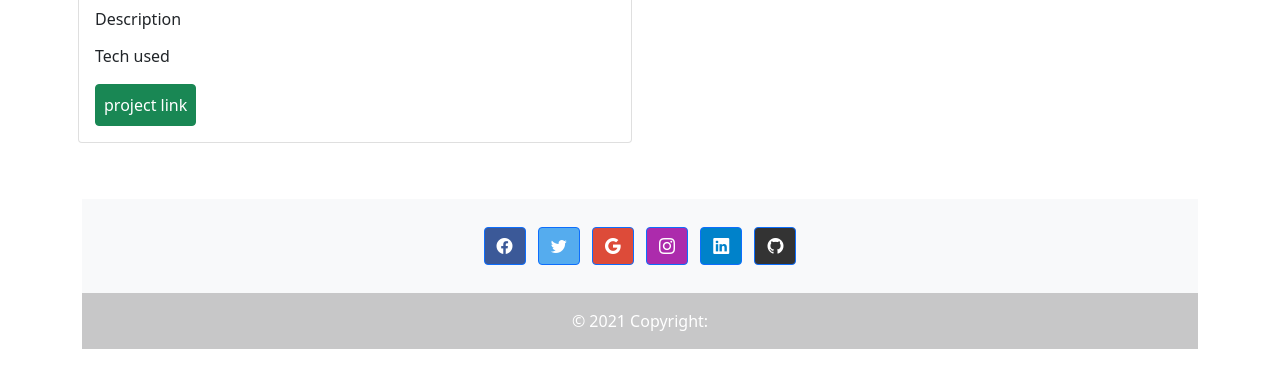
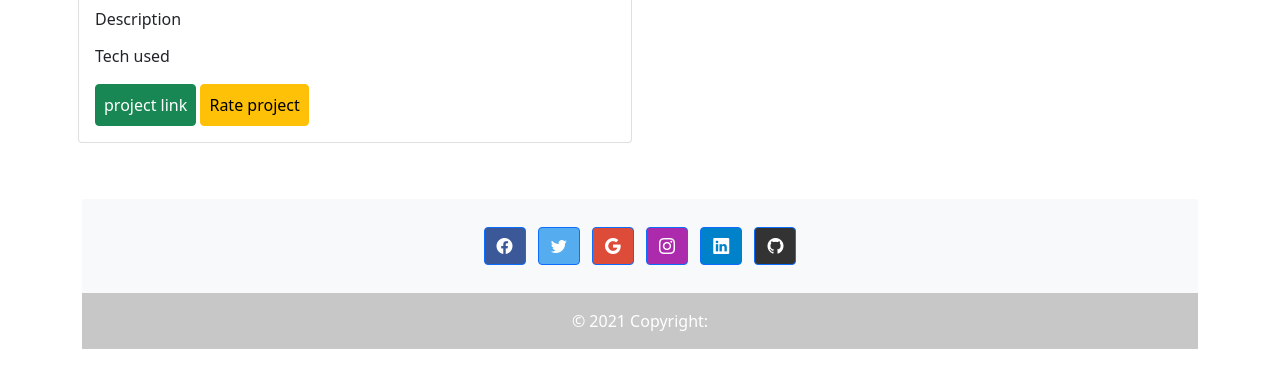
Before and after one commit to Evan-cell/awwards, a Django app: page /awwards/ in a window 1280 px wide. Shown: the part 2073-2455 px from the top of the page. Run offline with Django 3.2, Linux system fonts and the light colour scheme; some libraries are stand-ins or nearby versions.

Commit message:
rest framework

```diff
--- a/kimdjaa/awwards/awwards/settings.py
+++ b/kimdjaa/awwards/awwards/settings.py
@@ -48,6 +48,7 @@ INSTALLED_APPS = [
     'django.contrib.staticfiles',
     'wins',
     'cloudinary',
+    'rest_framework',
 ]
 
 MIDDLEWARE = [
--- a/kimdjaa/awwards/wins/templates/temps/awwards.html
+++ b/kimdjaa/awwards/wins/templates/temps/awwards.html
@@ -49,7 +49,10 @@
                       <h2>Project name</h2>
                       <p>Description</p>
                       <h6>Tech used</h6>
-                      <button class="btn btn-success p-2">project link</button>
+                      <div class="">
+                        <button class="btn btn-success p-2">project link</button>
+                        <button class="btn btn-warning p-2 ml-5">Rate project</button>
+                          </div>
                   </div>
               </div>
           </div>
@@ -60,7 +63,10 @@
                     <h2>Project name</h2>
                       <p>Description</p>
                       <h6>Tech used</h6>
+                      <div class="">
                     <button class="btn btn-success p-2">project link</button>
+                    <button class="btn btn-warning p-2 ml-5">Rate project</button>
+                      </div>
                 </div>
             </div>
         </div>
@@ -71,7 +77,10 @@
                     <h2>Project name</h2>
                       <p>Description</p>
                       <h6>Tech used</h6>
-                    <button class="btn btn-success p-2">project link</button>
+                      <div class="">
+                        <button class="btn btn-success p-2">project link</button>
+                        <button class="btn btn-warning p-2 ml-5">Rate project</button>
+                          </div>
                 </div>
             </div>
         </div>
```
